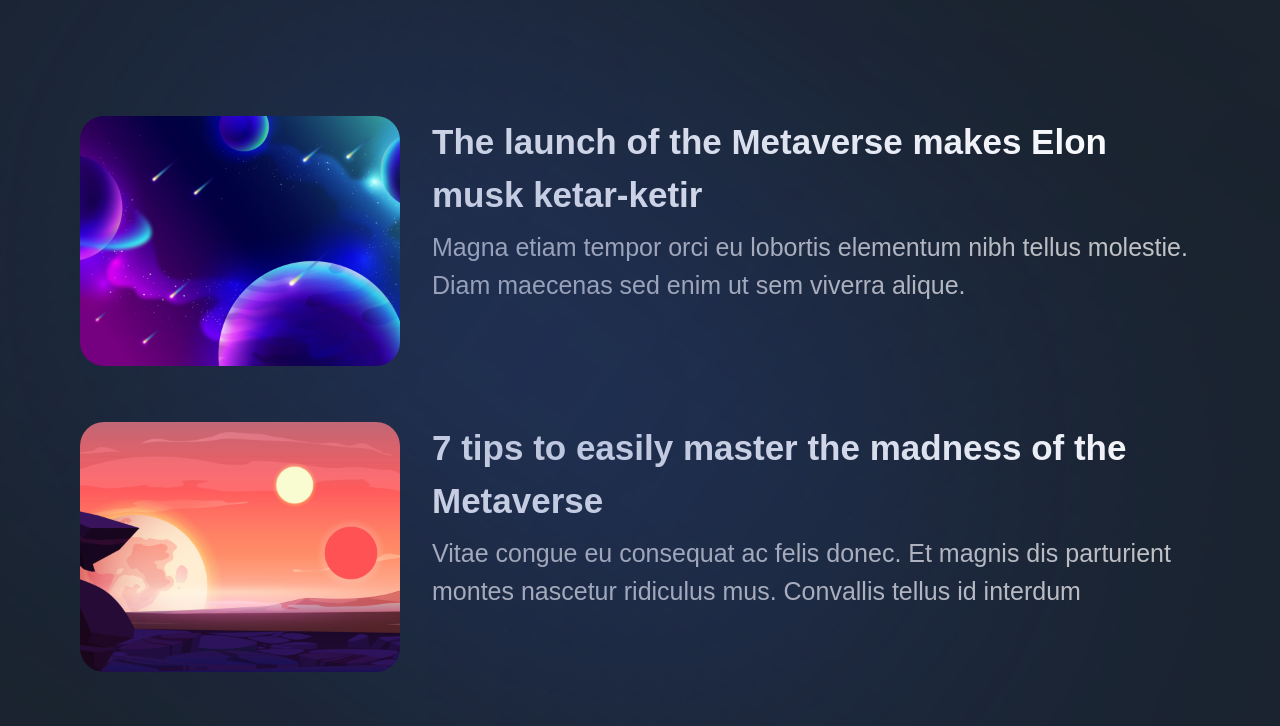
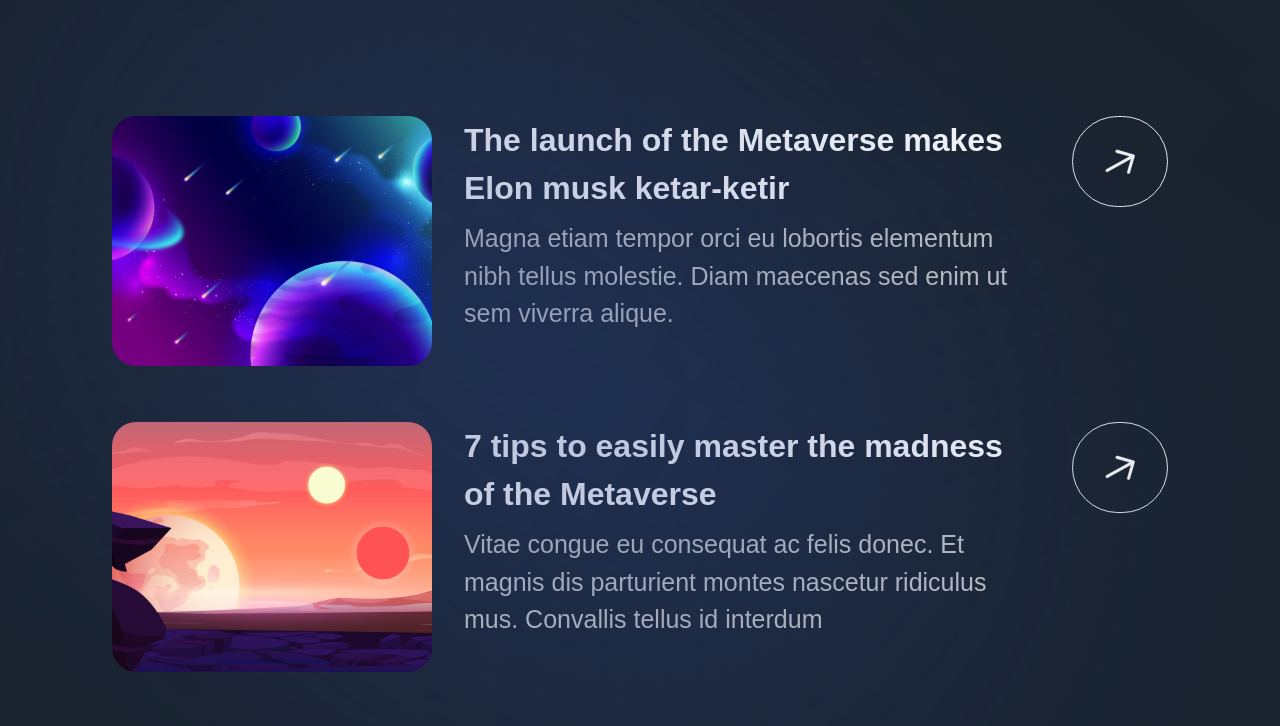
Before and after one commit to KofiIsaacBoateng/web-animations, a Next.js app in the folder 01-dataverse/: page / in a window 1280 px wide. Shown: the part 5485-6211 px from the top of the page. Built offline with nearby package versions, Linux system fonts and the light colour scheme; a web font is replaced by a local one.

Commit message:
fix: animations now synching well for insights card

```diff
--- a/01-dataverse/components/InsightCard.jsx
+++ b/01-dataverse/components/InsightCard.jsx
@@ -12,7 +12,7 @@
     className="px-8 md:px-0 flex md:flex-row flex-col md:justify-center items-center gap-3 md:gap-8"
   >
     <motion.div
-      variants={fadeIn('left', 'spring', index * 0.25, 1)}
+      variants={fadeIn('right', 'spring', index * 0.25, 1)}
       className="relative md:w-[25%] w-full min-h-[250px] z-[10] rounded-[24px] overflow-hidden mb-4 md:mb-0"
     >
       <img
@@ -22,12 +22,23 @@
       />
     </motion.div>
     <motion.div
-      variants={fadeIn('right', 'spring', index * 0.25, 1)}
-      className="flex flex-col gap-2 md:w-[60%] self-start"
+      variants={fadeIn('up', 'spring', index * 0.25, 1)}
+      className="flex flex-col gap-2 md:w-[45%] self-start"
     >
-      <h3 className="font-bold text-white text-[26px] md:text-[35px]">{title}</h3>
+      <h3 className="font-bold text-white text-[26px] md:text-[32px]">{title}</h3>
       <p className="text-secondary-white text-[18px] md:text-[25px]">{subtitle}</p>
     </motion.div>
+
+    <motion.div
+      variants={fadeIn('left', 'spring', index * 0.25, 1)}
+      className="hidden md:flex items-center justify-center border rounded-full self-start p-8"
+    >
+      <img
+        src="/arrow.svg"
+        alt="arrow pointing top right"
+      />
+    </motion.div>
+
   </motion.div>
 );
 
```
